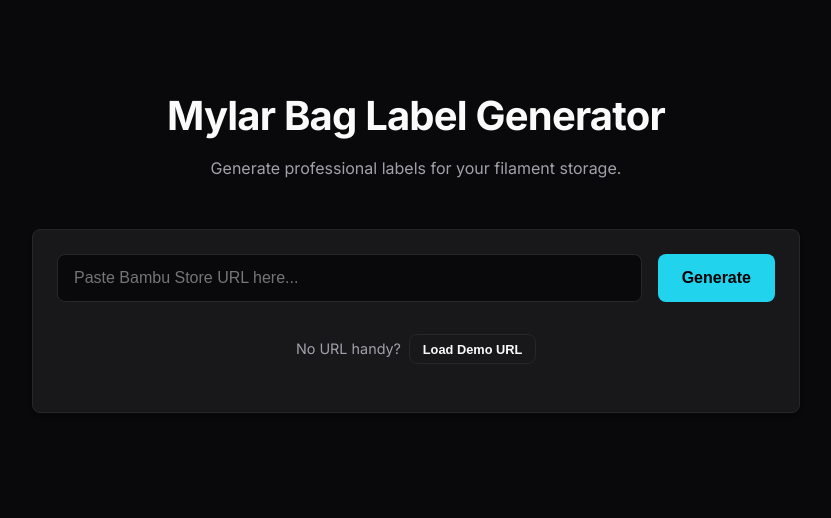
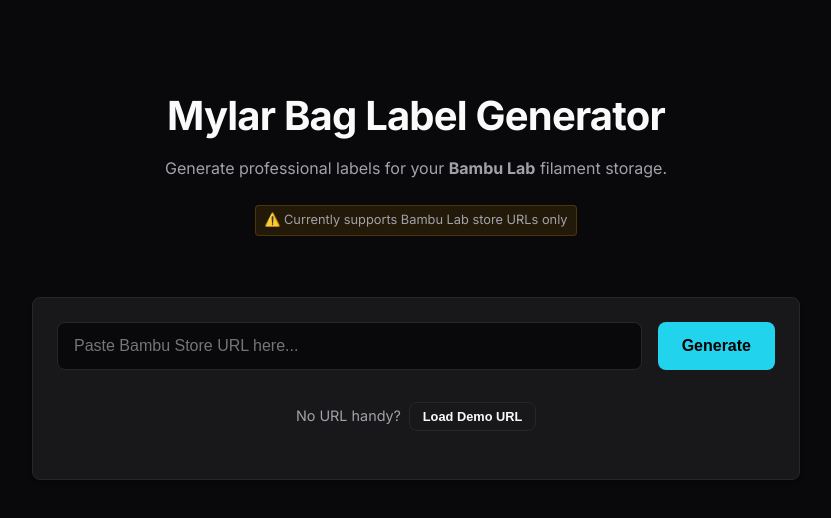
Before and after one commit to nelsonjchen/mylar-bag-label-generator, a Next.js app: page / in a window 1280 px wide. Shown: the top 518 px of the page, without its empty margins (224-1055 px from the left). Built offline with nearby package versions, Linux system fonts and the light colour scheme.

Commit message:
bambu only

```diff
--- a/src/app/page.tsx
+++ b/src/app/page.tsx
@@ -70,7 +70,21 @@ export default function Home() {
       <div className="no-print">
         <header className="header">
           <h1>Mylar Bag Label Generator</h1>
-          <p>Generate professional labels for your filament storage.</p>
+          <p>
+            Generate professional labels for your <strong>Bambu Lab</strong> filament storage.
+          </p>
+          <p style={{
+            fontSize: '0.8rem',
+            color: 'var(--muted-foreground)',
+            marginTop: '0.5rem',
+            backgroundColor: 'rgba(255, 165, 0, 0.1)',
+            padding: '0.25rem 0.5rem',
+            borderRadius: '4px',
+            display: 'inline-block',
+            border: '1px solid rgba(255, 165, 0, 0.2)'
+          }}>
+            ⚠️ Currently supports Bambu Lab store URLs only
+          </p>
         </header>
 
         <div className="card">
```
Also changed, not shown: 1 other file (tests, documents, lock files or other folders).
